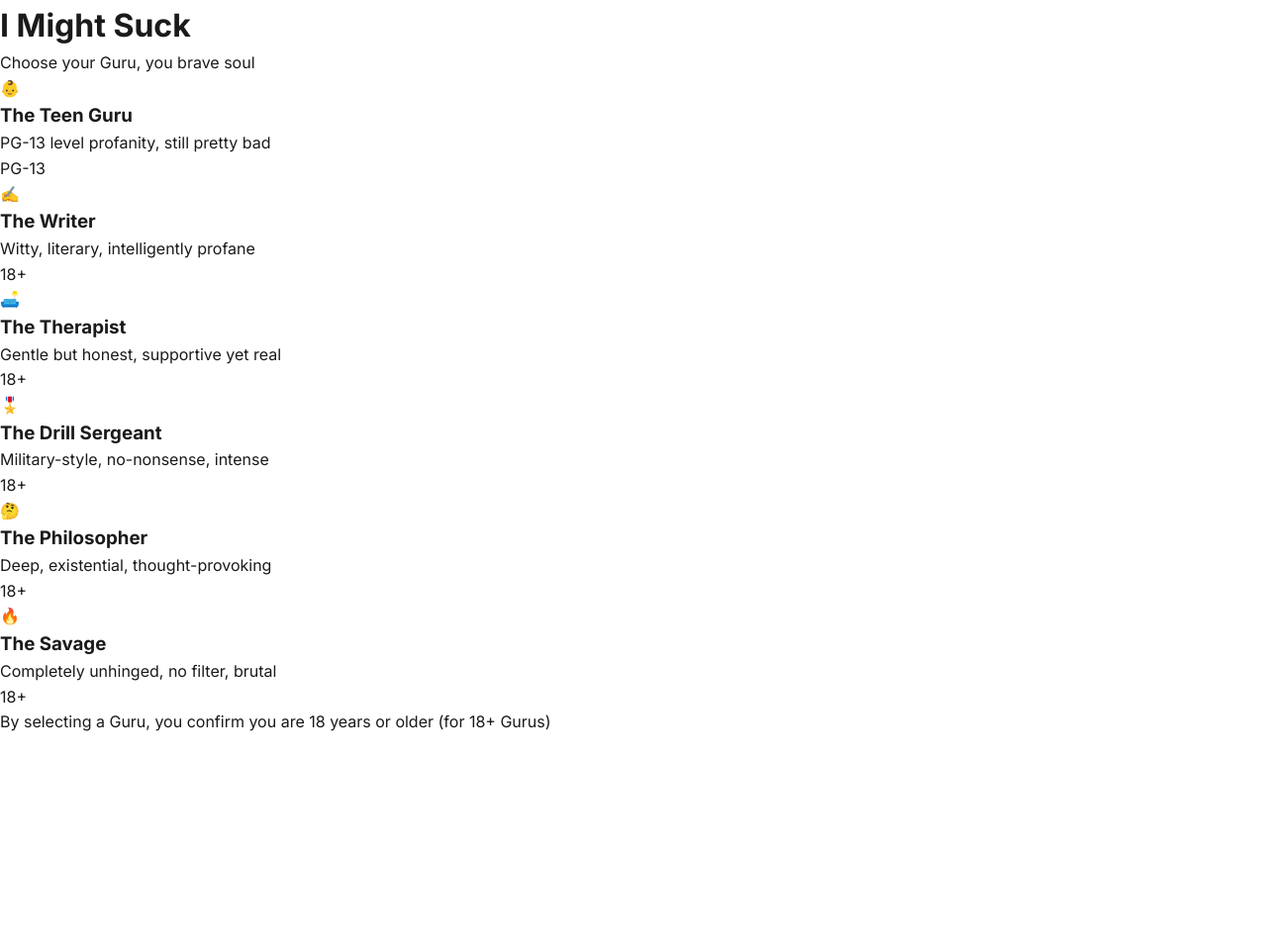
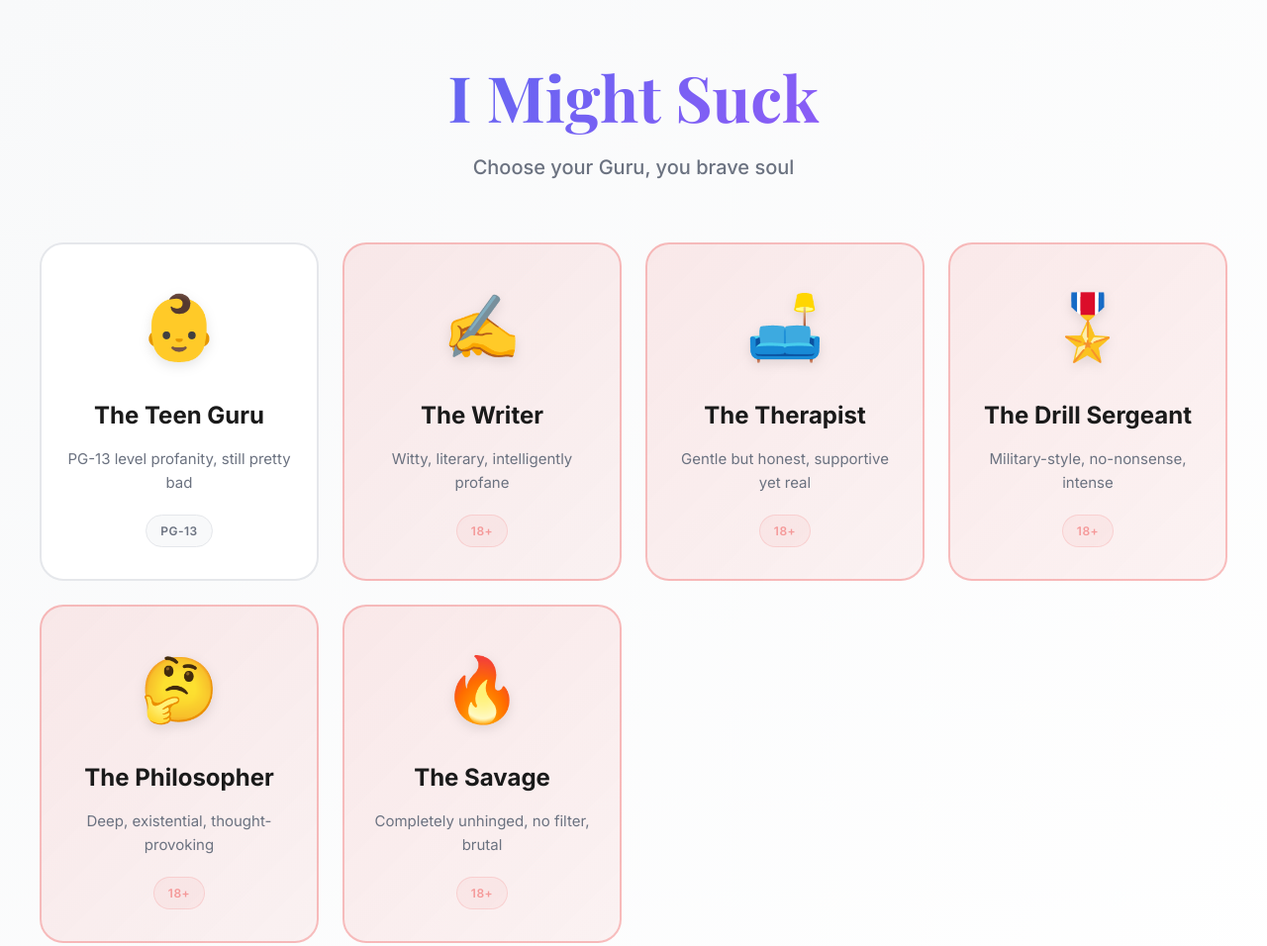
Before and after one commit to lelandsequel/imightsuck, a plain HTML site: page index.html in a window 1280 px wide. Shown: the top 956 px of the page at 99% size. Before the commit the page ends 800 px from the top, so only its background shows below. Drawn offline with nearby package versions, Linux system fonts and the light colour scheme.

Commit message:
Add modern landing page styles

```diff
--- a/styles.css
+++ b/styles.css
@@ -804,3 +804,170 @@ body {
         opacity: 1;
     }
 }
+
+/* Landing Page Styles */
+.landing-page {
+    min-height: 100vh;
+    background: linear-gradient(135deg, var(--bg-secondary) 0%, var(--bg-primary) 100%);
+    padding: 60px 24px;
+    display: flex;
+    flex-direction: column;
+    align-items: center;
+}
+
+.landing-header {
+    text-align: center;
+    margin-bottom: 60px;
+    max-width: 800px;
+}
+
+.landing-title {
+    font-family: 'Playfair Display', serif;
+    font-size: 64px;
+    font-weight: 700;
+    background: linear-gradient(135deg, var(--accent-primary), var(--accent-secondary));
+    -webkit-background-clip: text;
+    -webkit-text-fill-color: transparent;
+    background-clip: text;
+    margin-bottom: 16px;
+    line-height: 1.2;
+}
+
+.landing-subtitle {
+    font-size: 20px;
+    color: var(--text-secondary);
+    font-weight: 500;
+}
+
+.gurus-grid {
+    display: grid;
+    grid-template-columns: repeat(auto-fit, minmax(280px, 1fr));
+    gap: 24px;
+    max-width: 1200px;
+    width: 100%;
+    margin-bottom: 60px;
+}
+
+.guru-card {
+    background: var(--bg-primary);
+    border: 2px solid var(--border-color);
+    border-radius: var(--radius-xl);
+    padding: 32px 24px;
+    cursor: pointer;
+    transition: all 0.3s cubic-bezier(0.4, 0, 0.2, 1);
+    position: relative;
+    overflow: hidden;
+}
+
+.guru-card::before {
+    content: '';
+    position: absolute;
+    top: 0;
+    left: 0;
+    right: 0;
+    height: 4px;
+    background: linear-gradient(90deg, var(--card-accent, var(--accent-primary)), var(--accent-secondary));
+    transform: scaleX(0);
+    transition: transform 0.3s;
+}
+
+.guru-card:hover {
+    transform: translateY(-8px);
+    box-shadow: var(--shadow-xl);
+    border-color: var(--card-accent, var(--accent-primary));
+}
+
+.guru-card:hover::before {
+    transform: scaleX(1);
+}
+
+.guru-card.adult {
+    background: linear-gradient(135deg, rgba(239, 68, 68, 0.1), rgba(220, 38, 38, 0.05));
+    border-color: rgba(239, 68, 68, 0.3);
+}
+
+.guru-card.adult:hover {
+    border-color: #ef4444;
+    box-shadow: 0 20px 25px -5px rgba(239, 68, 68, 0.3);
+}
+
+.guru-card-icon {
+    font-size: 64px;
+    margin-bottom: 20px;
+    text-align: center;
+    filter: drop-shadow(0 4px 6px rgba(0, 0, 0, 0.1));
+}
+
+.guru-card-title {
+    font-size: 24px;
+    font-weight: 700;
+    color: var(--text-primary);
+    margin-bottom: 12px;
+    text-align: center;
+}
+
+.guru-card-description {
+    font-size: 15px;
+    color: var(--text-secondary);
+    line-height: 1.6;
+    margin-bottom: 20px;
+    text-align: center;
+}
+
+.guru-card-badge {
+    display: inline-block;
+    padding: 6px 14px;
+    background: var(--bg-secondary);
+    border: 1px solid var(--border-color);
+    border-radius: 20px;
+    font-size: 12px;
+    font-weight: 600;
+    color: var(--text-secondary);
+    text-transform: uppercase;
+    letter-spacing: 0.5px;
+    margin: 0 auto;
+    display: block;
+    width: fit-content;
+    transition: all 0.2s;
+}
+
+.guru-card:hover .guru-card-badge {
+    background: var(--card-accent, var(--accent-primary));
+    color: white;
+    border-color: var(--card-accent, var(--accent-primary));
+}
+
+.guru-card-badge.warning {
+    background: rgba(239, 68, 68, 0.1);
+    border-color: rgba(239, 68, 68, 0.3);
+    color: #ef4444;
+    animation: pulse 2s infinite;
+}
+
+.guru-card.adult:hover .guru-card-badge.warning {
+    background: #ef4444;
+    color: white;
+    border-color: #ef4444;
+}
+
+.landing-footer {
+    text-align: center;
+    margin-top: auto;
+    padding-top: 40px;
+    color: var(--text-tertiary);
+    font-size: 14px;
+}
+
+@media (max-width: 768px) {
+    .landing-title {
+        font-size: 48px;
+    }
+
+    .gurus-grid {
+        grid-template-columns: 1fr;
+    }
+
+    .guru-card {
+        padding: 24px 20px;
+    }
+}
```
